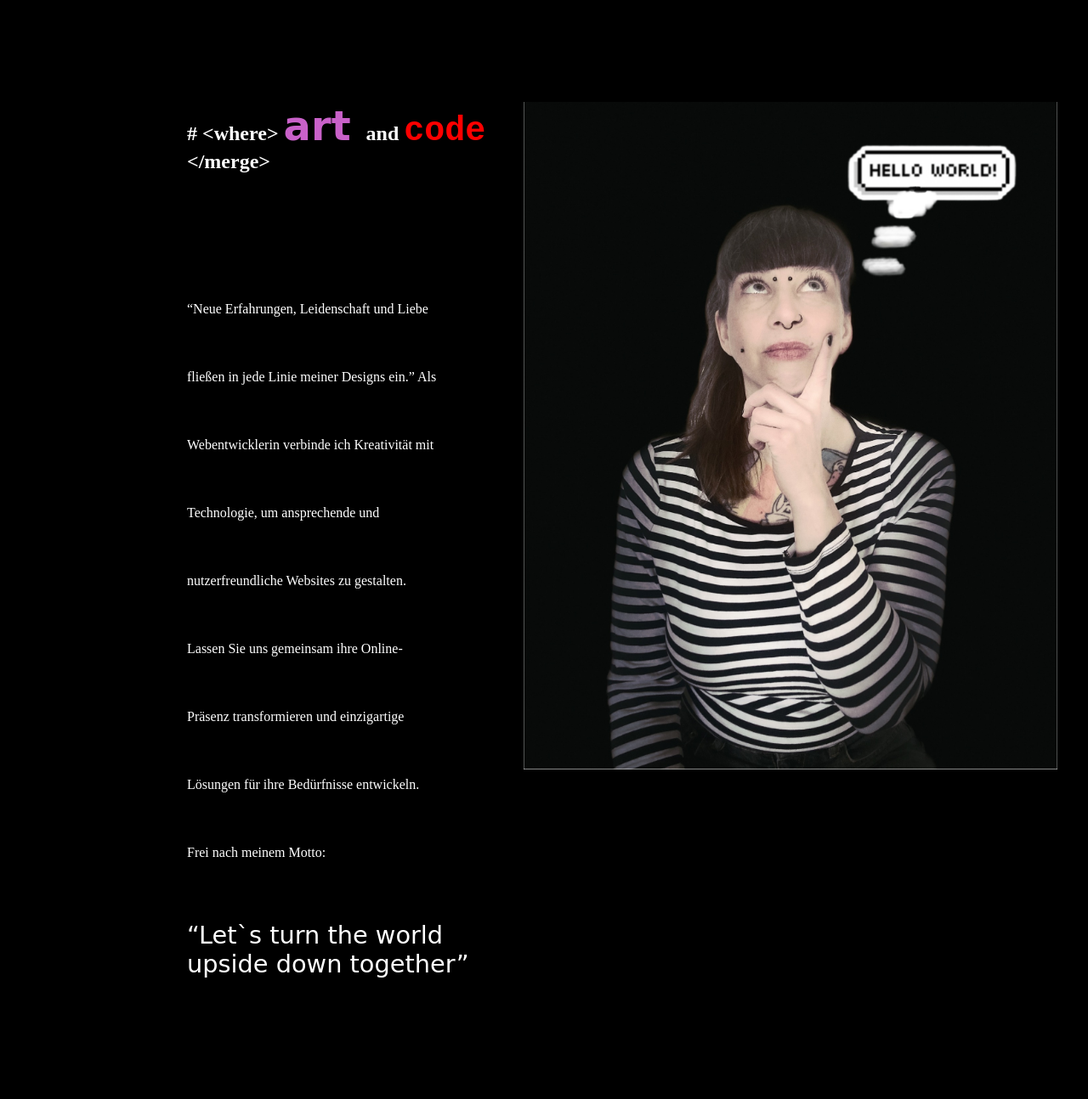
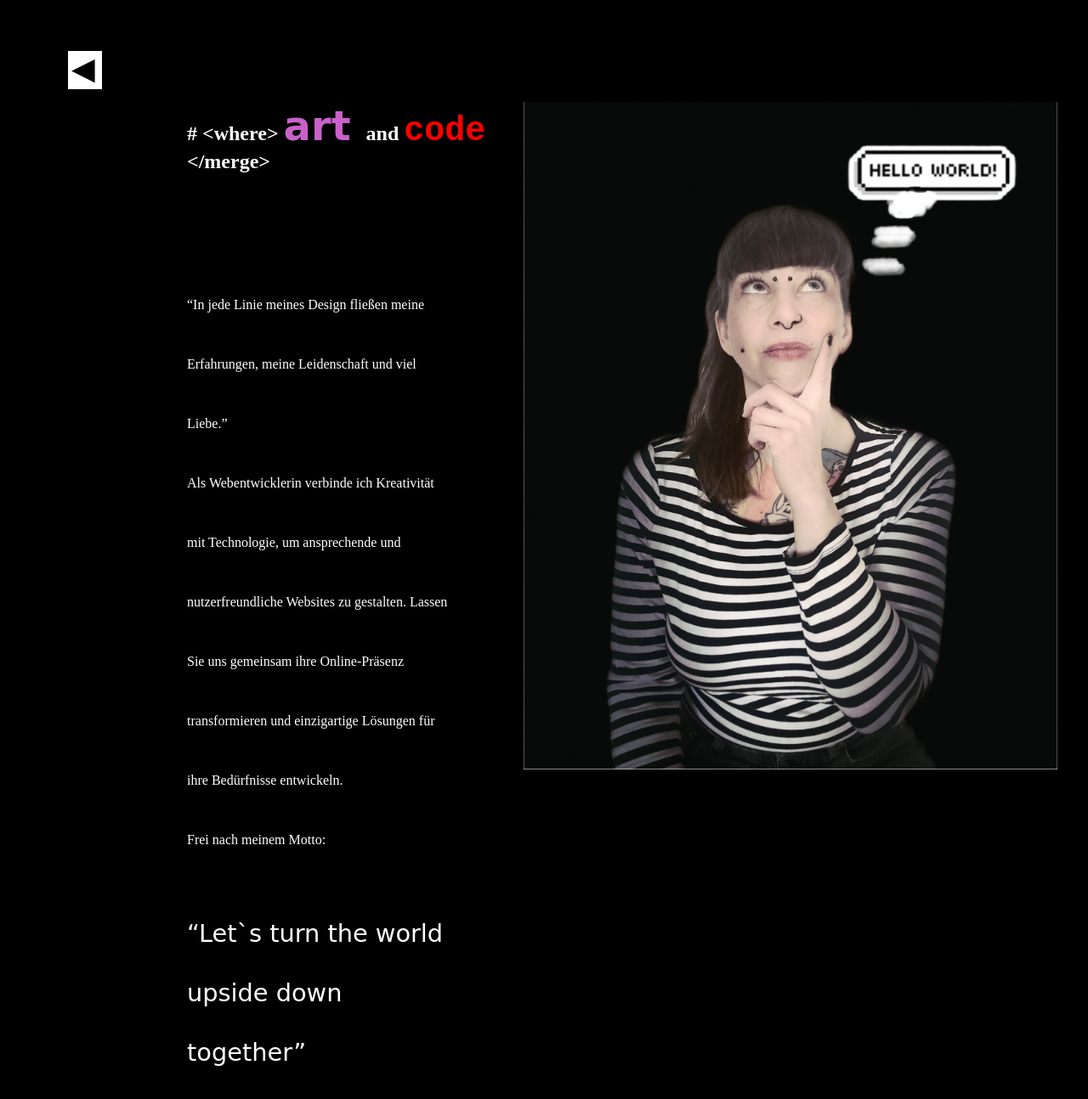
Before and after one commit to Nell21/Portfolio-Lets-turn-the-world-upside-down-together, a plain HTML site: page about.html in a window 1280 px wide. Shown: the whole page at 85% size. Before the commit the page ends 1152 px from the top, so only its background shows below. Drawn offline with Linux system fonts and the light colour scheme.

Commit message:
pausefürheute

```diff
--- a/about.html
+++ b/about.html
@@ -7,6 +7,9 @@
     <link rel="stylesheet" href="style.css" />
   </head>
   <body>
+    <header>
+      <a class="back" href="index.html">&#9664;</a>
+    </header>
     <section class="aboutside">
       <div class="abouttext">
         <h1>
@@ -15,16 +18,18 @@
         </h1>
         <article>
           <p>
-            “Neue Erfahrungen, Leidenschaft und Liebe fließen in jede Linie
-            meiner Designs ein.” Als Webentwicklerin verbinde ich Kreativität
-            mit Technologie, um ansprechende und nutzerfreundliche Websites zu
-            gestalten. Lassen Sie uns gemeinsam ihre Online-Präsenz
-            transformieren und einzigartige Lösungen für ihre Bedürfnisse
-            entwickeln. </br> Frei nach meinem Motto:
+            “In jede Linie meines Design fließen meine Erfahrungen, meine
+            Leidenschaft und viel Liebe.”
           </p>
-          <span class="gloria"
-            >“Let`s turn the world upside down together”</span
-          >
+
+          <p>
+            Als Webentwicklerin verbinde ich Kreativität mit Technologie, um
+            ansprechende und nutzerfreundliche Websites zu gestalten. Lassen Sie
+            uns gemeinsam ihre Online-Präsenz transformieren und einzigartige
+            Lösungen für ihre Bedürfnisse entwickeln.
+          </p>
+          <p>Frei nach meinem Motto:</p>
+          <p class="gloria top">“Let`s turn the world upside down together”</p>
         </article>
       </div>
       <div>
--- a/style.css
+++ b/style.css
@@ -177,9 +177,9 @@ section {
 }
 
 .nav_link_side::after {
+  content: "";
   rotate: (90deg);
-  content: "";
-  height: 4px;
+  height: 40px;
   width: 100%;
   background: rgb(156, 31, 156);
   position: absolute;
@@ -244,12 +244,28 @@ section {
 
 article {
   display: block;
+  padding: 120px 80px 40px 0;
 
   p {
-    padding: 120px 100px 40px 0;
     text-align: left;
-    line-height: 80px;
+    line-height: 70px;
   }
+}
+
+.top {
+  padding-top: 40px;
+}
+
+.back {
+  position: absolute;
+  background-color: white;
+  padding: 0 8px 3px 4px;
+  cursor: cell;
+  color: black;
+  left: 80px;
+  top: 60px;
+  text-decoration: none;
+  font-size: 36px;
 }
 
 @media (max-width: 600px) {
```
